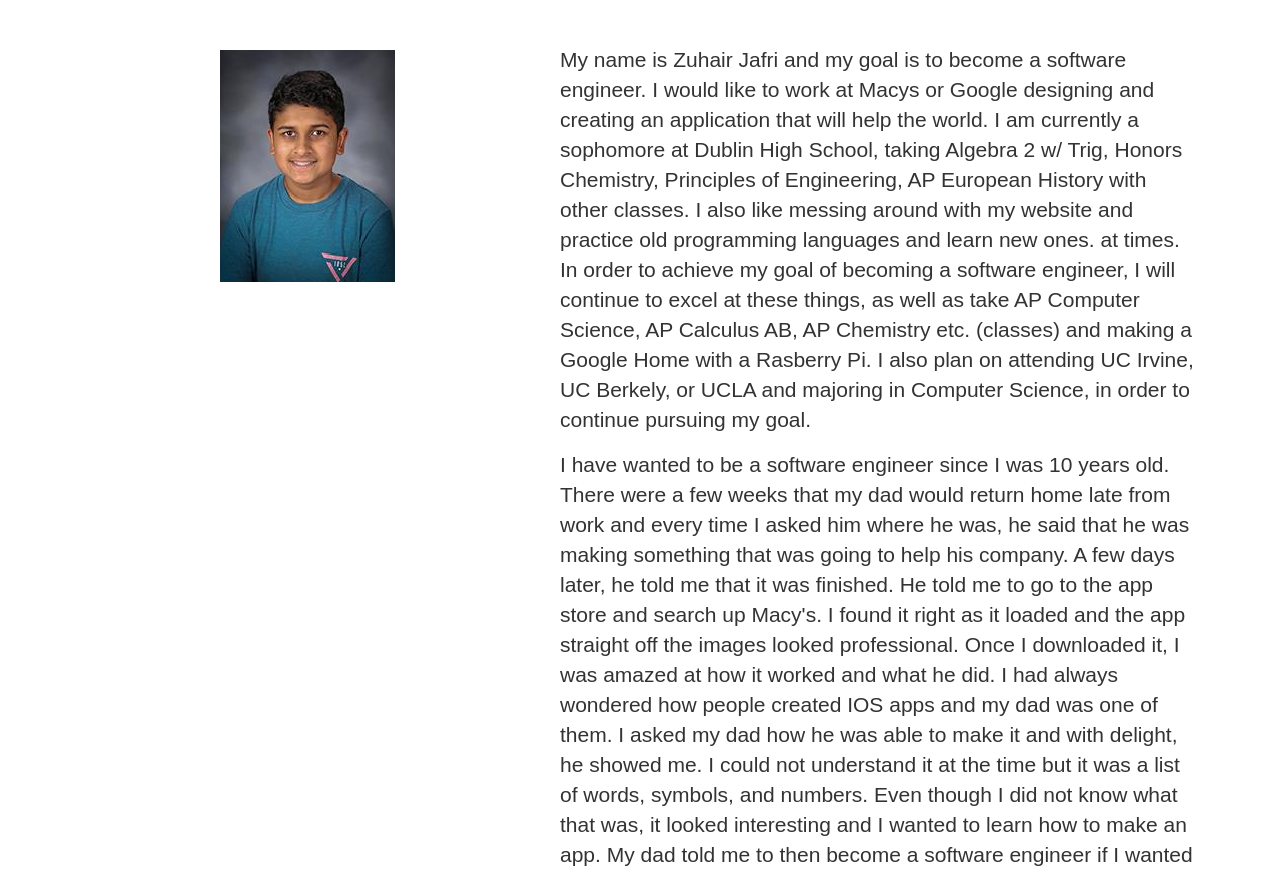
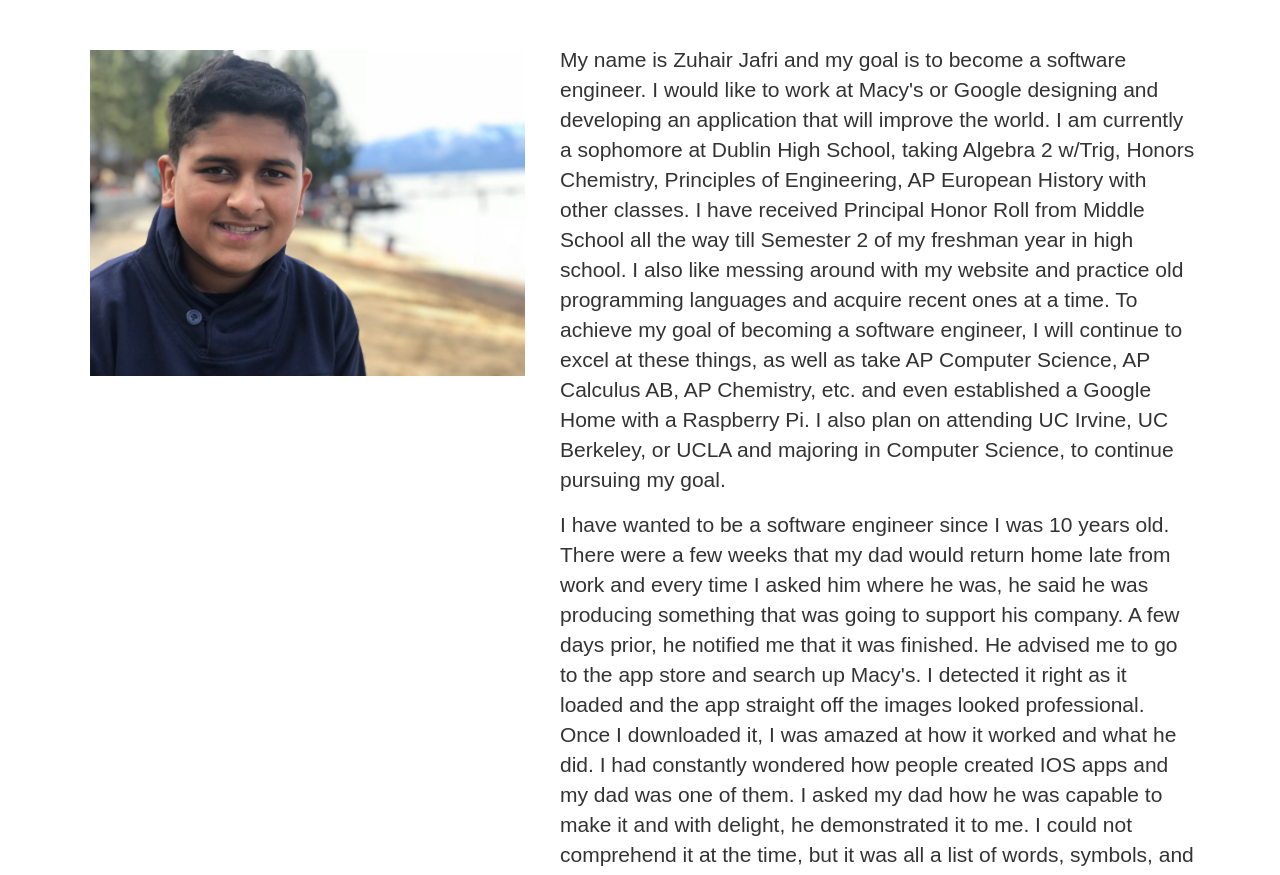
Before and after one commit to zuhairj2/online_portfolio, a plain HTML site: page Jafri_AboutMe.html in a window 1280 px wide. Shown: the part 66-941 px from the top of the page. Drawn offline with nearby package versions, Linux system fonts and the light colour scheme.

Commit message:
My second commit

```diff
--- a/Jafri_AboutMe.html
+++ b/Jafri_AboutMe.html
@@ -23,21 +23,28 @@
                     <div class- "row">
                         <div class="col-md-5">
                             <a href="#" class="thumbnail">
-                          <img src="images/12895.jpg">
+                          <img src="images/IMG_3952.JPG">
                       </a>
                         </div>
                         <div class="col-md-7">
 
-                            <p>My name is Zuhair Jafri and my goal is to become a software engineer. I would like to work at Macys or Google designing and creating an application that will help the world. I am currently a sophomore at Dublin High School,
-                                taking Algebra 2 w/ Trig, Honors Chemistry, Principles of Engineering, AP European History with other classes. I also like messing around with my website and practice old programming languages and learn new ones. at times.
-                                In order to achieve my goal of becoming a software engineer, I will continue to excel at these things, as well as take AP Computer Science, AP Calculus AB, AP Chemistry etc. (classes) and making a Google Home with a Rasberry
-                                Pi. I also plan on attending UC Irvine, UC Berkely, or UCLA and majoring in Computer Science, in order to continue pursuing my goal. </p>
-                            <p>I have wanted to be a software engineer since I was 10 years old. There were a few weeks that my dad would return home late from work and every time I asked him where he was, he said that he was making something that was going
-                                to help his company. A few days later, he told me that it was finished. He told me to go to the app store and search up Macy's. I found it right as it loaded and the app straight off the images looked professional. Once
-                                I downloaded it, I was amazed at how it worked and what he did. I had always wondered how people created IOS apps and my dad was one of them. I asked my dad how he was able to make it and with delight, he showed me. I could
-                                not understand it at the time but it was a list of words, symbols, and numbers. Even though I did not know what that was, it looked interesting and I wanted to learn how to make an app. My dad told me to then become a software
-                                engineer if I wanted to do this.
+                            <p>My name is Zuhair Jafri and my goal is to become a software engineer. I would like to work at Macy's or Google designing and developing an application that will improve the world. I am currently a sophomore at Dublin High School,
+                                taking Algebra 2 w/Trig, Honors Chemistry, Principles of Engineering, AP European History with other classes. I have received Principal Honor Roll from Middle School all the way till Semester 2 of my freshman year in high
+                                school. I also like messing around with my website and practice old programming languages and acquire recent ones at a time. To achieve my goal of becoming a software engineer, I will continue to excel at these things,
+                                as well as take AP Computer Science, AP Calculus AB, AP Chemistry, etc. and even established a Google Home with a Raspberry Pi. I also plan on attending UC Irvine, UC Berkeley, or UCLA and majoring in Computer Science,
+                                to continue pursuing my goal. </p>
+                            <p>I have wanted to be a software engineer since I was 10 years old. There were a few weeks that my dad would return home late from work and every time I asked him where he was, he said he was producing something that was going
+                                to support his company. A few days prior, he notified me that it was finished. He advised me to go to the app store and search up Macy's. I detected it right as it loaded and the app straight off the images looked professional.
+                                Once I downloaded it, I was amazed at how it worked and what he did. I had constantly wondered how people created IOS apps and my dad was one of them. I asked my dad how he was capable to make it and with delight, he demonstrated
+                                it to me. I could not comprehend it at the time, but it was all a list of words, symbols, and numbers. Even though I couldn't identify what that was, it looked intriguing and I wanted to learn how to develop an app. My
+                                dad would advise me to additionally become a software engineer if I wanted to do this. My dream is by demonstrating my technological skills; I seek an opportunity to produce an innovative application for the better of the
+                                world.
                             </p>
+                            <p>While I am only the 10th grader, I have learned a few things about myself like that once I am interested in something I will be doing it for hours until you tell me to stop or until I am done. In addition, I have great time
+                                management, so I can complete a multitude of assignments within hours because of my great time management skills. I do not get easily preoccupied when working therefore that I can accomplish whatever I am doing, then do
+                                whatever I want to do. I also come off as a conservative person the first time I am in an unfamiliar area but once I get a feel of the environment I become more active and start to participate and talk to more people than
+                                when I initially arrived. All things considered, I am a very sociable person and strive to be the best version of myself that I can because I will not be capable to live later on in life if I cannot be the best version
+                                of myself.</p>
                             <p>Overall, this is who I am. I hope that you got to know a little part of me and what I do. If you need to contact me, go to the Contact Me bar. I also hope that we can meet soon in the near future. Feel free to look around my
                                 website for more of my achievements.</p>
                         </div>
```
Also changed, not shown: Jafri_Resume.html (+2 -2 lines), index.html (+2 -2 lines), images/IMG_3830.JPG (added), images/IMG_3952.JPG (added), 1 other file.
